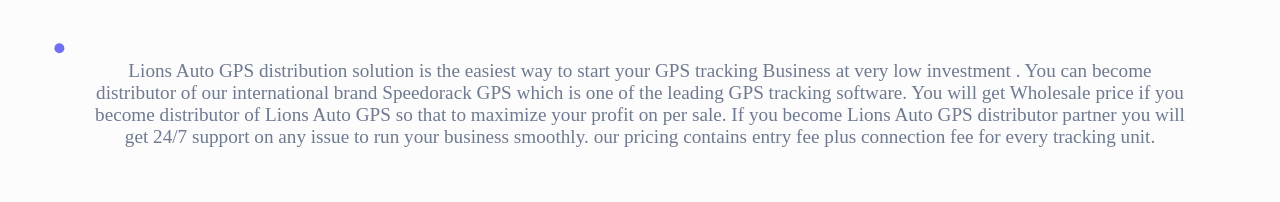
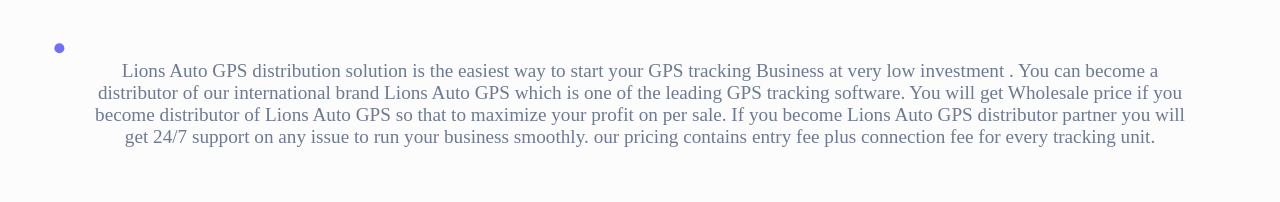
Before and after one commit to ChrisGachuhi/LionsAuto, a React (Vite) app: page /Business/Distribution in a window 1280 px wide. Shown: the part 232-434 px from the top of the page. Built offline with nearby package versions, Linux system fonts and the light colour scheme.

Commit message:
Changes to content as per client

```diff
--- a/src/Pages/Business/Distribution.jsx
+++ b/src/Pages/Business/Distribution.jsx
@@ -39,8 +39,8 @@
 
         <p>
           Lions Auto GPS distribution solution is the easiest way to start your
-          GPS tracking Business at very low investment . You can become
-          distributor of our international brand Speedorack GPS which is one of
+          GPS tracking Business at very low investment . You can become a
+          distributor of our international brand Lions Auto GPS which is one of
           the leading GPS tracking software. You will get Wholesale price if you
           become distributor of Lions Auto GPS so that to maximize your
           profit on per sale. If you become Lions Auto GPS distributor partner
```
